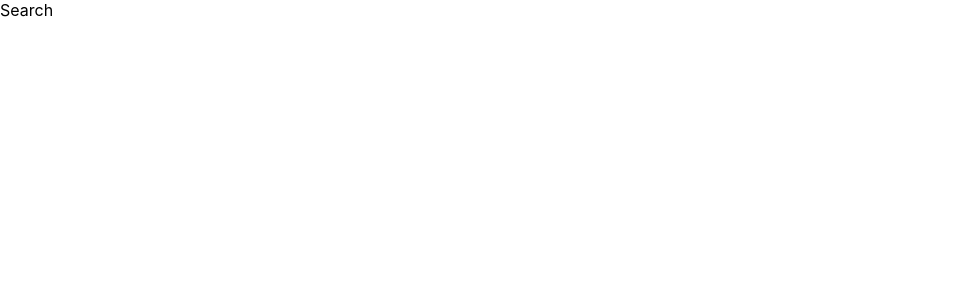
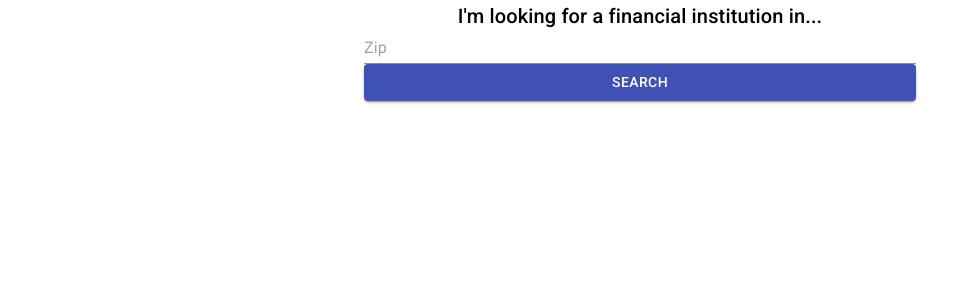
Before and after one commit to drumnickydrum/financial-institution-manager, a React (Create React App) app: page /search in a window 1280 px wide. Shown: the top 300 px of the page, without its empty margins (0-979 px from the left). Built offline with nearby package versions, Linux system fonts and the light colour scheme.

Commit message:
search form with validations

```diff
--- a/src/App.js
+++ b/src/App.js
@@ -1,6 +1,8 @@
 import { BrowserRouter, Redirect, Route } from 'react-router-dom';
+import { ContextProvider } from './Context';
+import { Search } from './Search';
 
-const PATHS = {
+export const PATHS = {
   BASE: '/',
   SEARCH: '/search',
   RESULTS: '/results',
@@ -12,20 +14,18 @@ PATHS.START = PATHS.SEARCH;
 function App() {
   return (
     <BrowserRouter basename='/'>
-      <Route path={PATHS.BASE} exact render={() => <Redirect to={PATHS.START} />} />
-      <Route path={PATHS.SEARCH} component={Search} />
-      <Route path={PATHS.RESULTS} component={Results} />
-      <Route path={PATHS.FAVORITES} component={Favorites} />
-      <Route path={`${PATHS.INSTITUTION}:id`} component={Institution} />
+      <ContextProvider>
+        <Route path={PATHS.BASE} exact render={() => <Redirect to={PATHS.START} />} />
+        <Route path={PATHS.SEARCH} component={Search} />
+        <Route path={PATHS.RESULTS} component={Results} />
+        <Route path={PATHS.FAVORITES} component={Favorites} />
+        <Route path={`${PATHS.INSTITUTION}:id`} component={Institution} />
+      </ContextProvider>
     </BrowserRouter>
   );
 }
 
 export default App;
-
-function Search() {
-  return 'Search';
-}
 
 function Results() {
   return 'Results';
--- /dev/null
+++ b/src/Context.js
@@ -0,0 +1,28 @@
+import { createContext } from 'react';
+import { getLS, useStateAndLS } from './utils/storage';
+
+const INITIAL_STATE = {
+  zip: getLS('zip') || '',
+  favorites: getLS('favorites') || [],
+  notes: getLS('notes') || {},
+  results: getLS('results') || {},
+  nearby: getLS('nearby') || [],
+};
+
+export const SetContext = createContext();
+export const Context = createContext();
+export const ContextProvider = ({ children }) => {
+  const [zip, setZip] = useStateAndLS('zip', INITIAL_STATE.zip);
+  const [nearby, setNearby] = useStateAndLS('nearby', INITIAL_STATE.nearby);
+  const [results, setResults] = useStateAndLS('results', INITIAL_STATE.results);
+  const [favorites, setFavorites] = useStateAndLS('favorites', INITIAL_STATE.favorites);
+  const [notes, setNotes] = useStateAndLS('notes', INITIAL_STATE.notes);
+
+  return (
+    <SetContext.Provider value={{ setZip, setNearby, setResults, setFavorites, setNotes }}>
+      <Context.Provider value={{ zip, nearby, results, favorites, notes }}>
+        {children}
+      </Context.Provider>
+    </SetContext.Provider>
+  );
+};
--- /dev/null
+++ b/src/Search.js
@@ -0,0 +1,71 @@
+import { Button, Container, TextField, Typography } from '@material-ui/core';
+import { useState, useEffect, useContext } from 'react';
+import { useHistory } from 'react-router';
+import { Context, SetContext } from './Context';
+import { PATHS } from './App';
+
+export const Search = () => {
+  const history = useHistory();
+  const { setZip } = useContext(SetContext);
+  const { zip, favorites } = useContext(Context);
+  const [zipInput, setZipInput] = useState(zip);
+  const [error, setError] = useState('');
+
+  useEffect(() => {
+    setError('');
+  }, [zipInput]);
+
+  const zipChange = ({ target: { value } }) => {
+    if (!value) return setZipInput('');
+    if (value.length > 5) return;
+    if (value.match(/\D/gi)) return;
+    setZipInput(value);
+  };
+
+  const search = (e) => {
+    e.preventDefault();
+    if (!zipInput || zipInput.length < 5) return setError(searchFormText.errors.length);
+    setZip(zipInput);
+    history.push(PATHS.RESULTS);
+  };
+
+  return (
+    <Container maxWidth='sm'>
+      <Typography variant='h6' component='h1' style={{ textAlign: 'center' }}>
+        {searchFormText.instruction}
+      </Typography>
+      <form onSubmit={search} style={{ display: 'flex', flexDirection: 'column' }}>
+        <TextField
+          placeholder={searchFormText.placeholder}
+          error={Boolean(error)}
+          helperText={error}
+          value={zipInput}
+          onChange={zipChange}
+          inputProps={{ type: 'tel' }}
+        ></TextField>
+        <Button variant='contained' color='primary' type='submit'>
+          {searchFormText.submitBtn}
+        </Button>
+        {favorites.length > 0 && (
+          <>
+            <Typography variant='h4'>or</Typography>
+            <Button variant='contained' color='primary'>
+              {searchFormText.favoritesBtn}
+            </Button>
+          </>
+        )}
+      </form>
+    </Container>
+  );
+};
+
+const searchFormText = {
+  instruction: "I'm looking for a financial institution in...",
+  placeholder: 'Zip',
+  submitBtn: 'Search',
+  favoritesBtn: 'My Favorites',
+  errors: {
+    length: 'Please enter a 5-digit U.S. zip code',
+    invalid: ' is an invalid U.S. zip code',
+  },
+};
--- /dev/null
+++ b/src/utils/storage.js
@@ -0,0 +1,15 @@
+import { useState, useEffect } from 'react';
+
+export const getLS = (field) => JSON.parse(localStorage.getItem(field));
+export const setLS = (field, value) => localStorage.setItem(field, JSON.stringify(value));
+
+export const getSS = (field) => JSON.parse(sessionStorage.getItem(field));
+export const setSS = (field, value) => sessionStorage.setItem(field, JSON.stringify(value));
+
+export const useStateAndLS = (key, INITIAL_STATE) => {
+  const [value, setValue] = useState(INITIAL_STATE);
+  useEffect(() => {
+    setLS('key', value);
+  }, [value]);
+  return [value, setValue];
+};
```
Also changed, not shown: src/mock/contextEmpty.js (added, +7 -0 lines), src/mock/contextFilled.js (added, +55 -0 lines).
